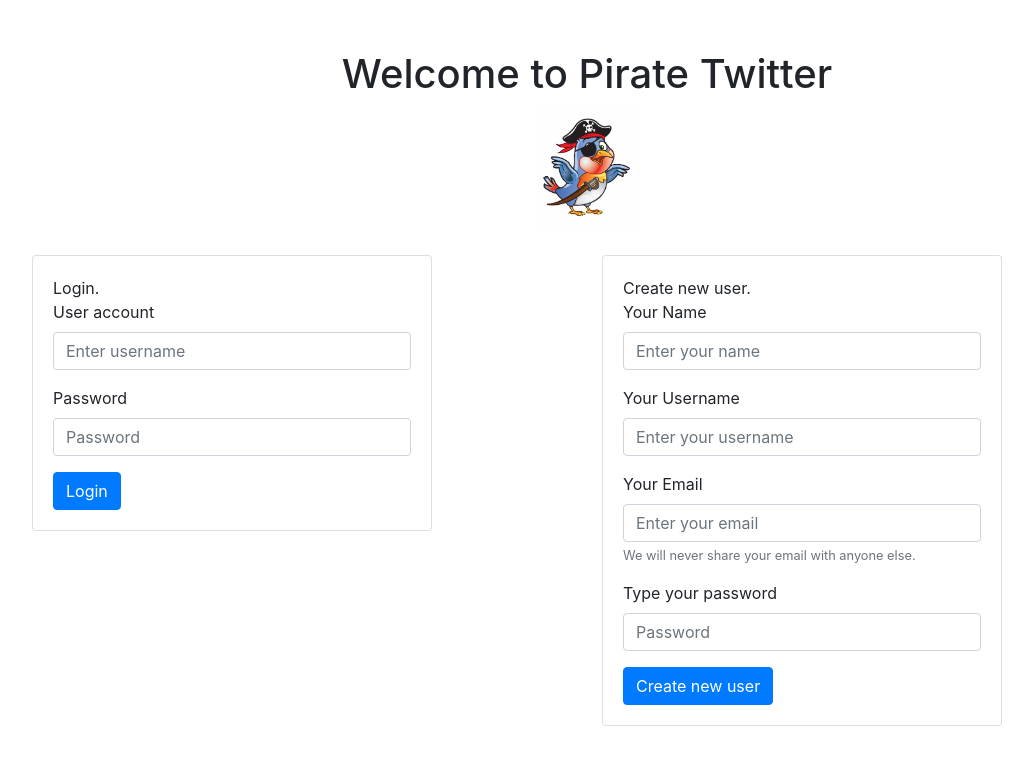
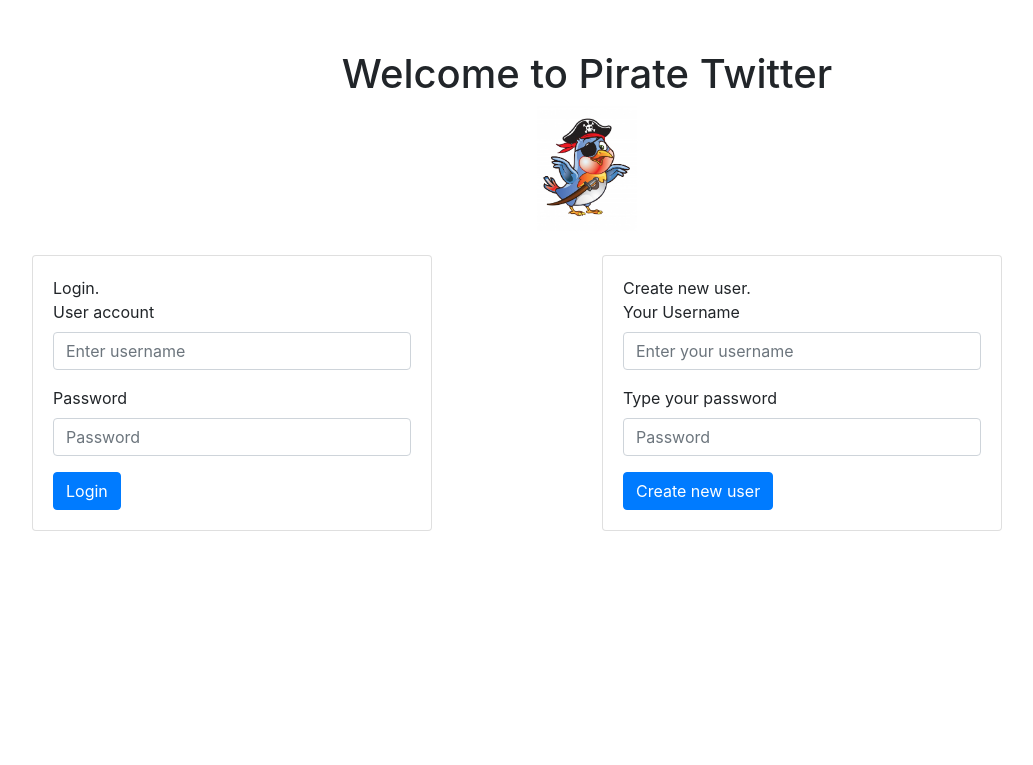
Before and after one commit to Victor346/PirateTwitter, a Node server app: page / in a window 1280 px wide. Shown: the top 765 px of the page, without its empty margins (53-1086 px from the left). Run offline with Node 20, Linux system fonts and the light colour scheme.

Commit message:
Lo que hizo el vic

```diff
--- a/package.json
+++ b/package.json
@@ -12,6 +12,7 @@
     "http-errors": "~1.6.3",
     "jade": "~1.11.0",
     "morgan": "~1.9.1",
+    "redis": "^2.8.0",
     "squirrelly": "^7.6.0"
   }
 }
--- a/routes/index.js
+++ b/routes/index.js
@@ -1,9 +1,27 @@
 var express = require('express');
 var router = express.Router();
+var redis = require('redis'), client = redis.createClient();
+
+client.on("error", function (err) {
+  console.log("Error " + err);
+});
 
 /* GET home page. */
 router.get('/', function(req, res, next) {
   res.render('index', { title: 'Pirate Twitter' });
 });
 
+router.post('/login', function(req, res, next){
+  res.render('error', { title: 'Errorrrr.'});
+});
+
+router.post('/signup', function(req, res, next){
+  let objetoDatos = {'username': req.body.username, 'password': req.body.password,
+    'followers': 'listFollow' + req.body.username, 'following': 'listFollowing' +
+    req.body.password};
+  let stringDatos = JSON.password(objetoDatos);
+
+  console.log(stringDatos);
+  res.render('signup', {username: stringDatos , password: req.form.password});
+});
 module.exports = router;
--- a/views/index.jade
+++ b/views/index.jade
@@ -24,18 +24,11 @@
         .card(style="max-width: 400px")
           .card-body
             | Create new user.
-            form
-              .form-group
-                label(for='newName') Your Name
-                input#newName.form-control(placeholder='Enter your name')
+            form(action="/signup", method="post")
               .form-group
                 label(for='newUsername') Your Username
-                input#newUsername.form-control(placeholder='Enter your username')
-              .form-group
-                label(for='newEmail') Your Email
-                input#newEmail.form-control(type='email' aria-describedby='emailHelp' placeholder='Enter your email')
-                small#emailHelp.form-text.text-muted We will never share your email with anyone else.
+                input#newUsername.form-control(placeholder='Enter your username' name='username')
               .form-group
                 label(for='newPassword') Type your password
-                input#newPassword.form-control(type='password' placeholder='Password')
+                input#newPassword.form-control(type='password' placeholder='Password' name='password')
               button.btn.btn-primary(type='submit') Create new user
--- /dev/null
+++ b/views/signup.jade
@@ -0,0 +1,5 @@
+extends layout
+
+block content
+    h1= username
+    h2= password
```
Also changed, not shown: routes/login.js (added), 1 other file.
